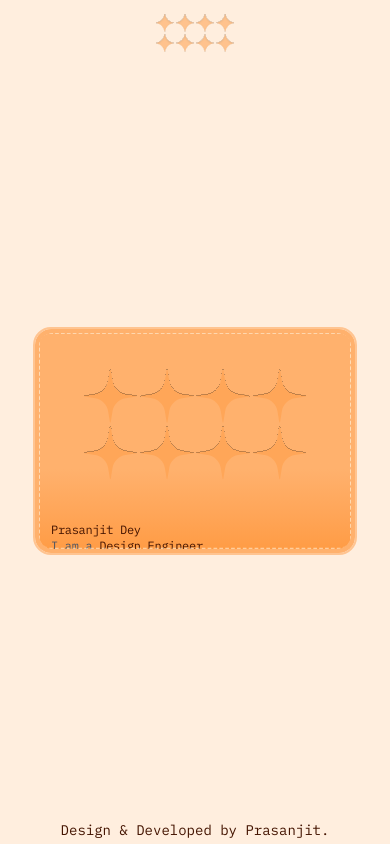
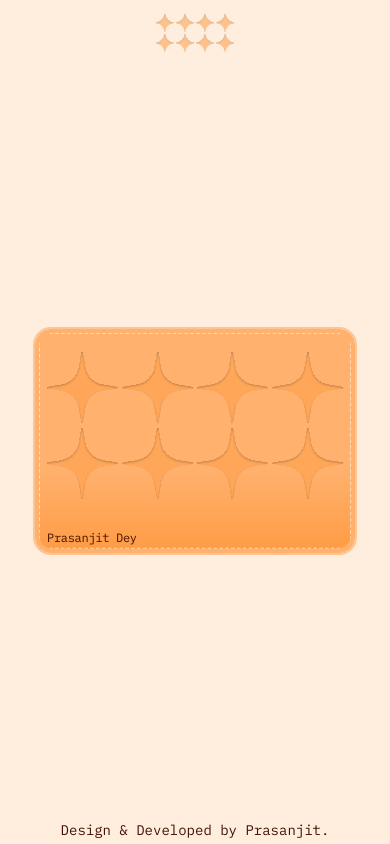
Before and after one commit to prasanjit-dey-ux/Infocard, a Next.js app: page / in a window 390 px wide. Built offline with nearby package versions, Linux system fonts and the light colour scheme.

Commit message:
made the card responsive

```diff
--- a/components/card.tsx
+++ b/components/card.tsx
@@ -27,7 +27,7 @@ export const Card = ({className, children}: CardElementProps) => {
 export const CardLogo = ({className, children}: CardElementProps) => {
     return <div className={clsx(
       'flex justify-center items-center px-2 pt-4',
-      'max-sm:pt-2 max-sm:scale-75',
+      'max-sm:pt-2',
       className
     )}>
         {children}
@@ -37,7 +37,7 @@ export const CardLogo = ({className, children}: CardElementProps) => {
 export const CardBody = ({className, children}: CardElementProps) => {
     return <div className={clsx(
       'w-full px-4 py-2',
-      'max-sm:px-3 max-sm:py-1',
+      'max-sm:px-2 max-sm:py-2 max-sm:mt-1',
       className
     )}>
         {children}
```
